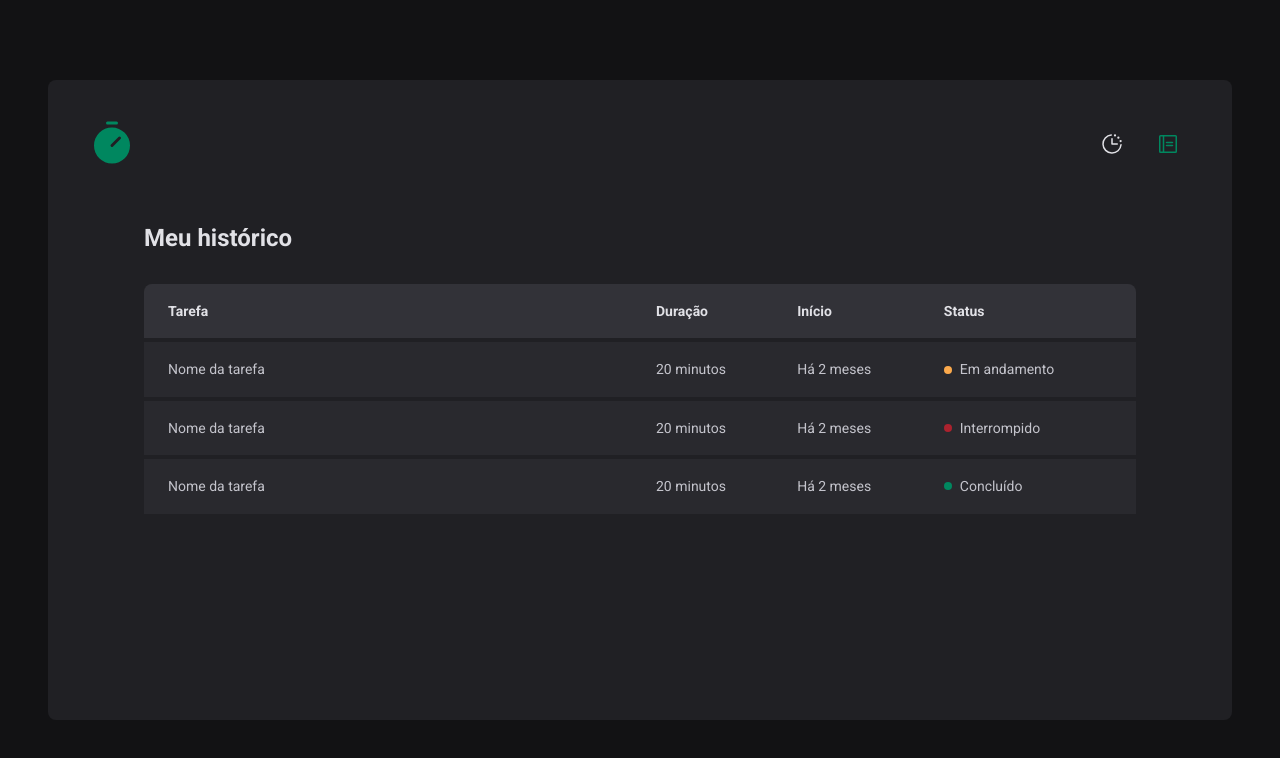
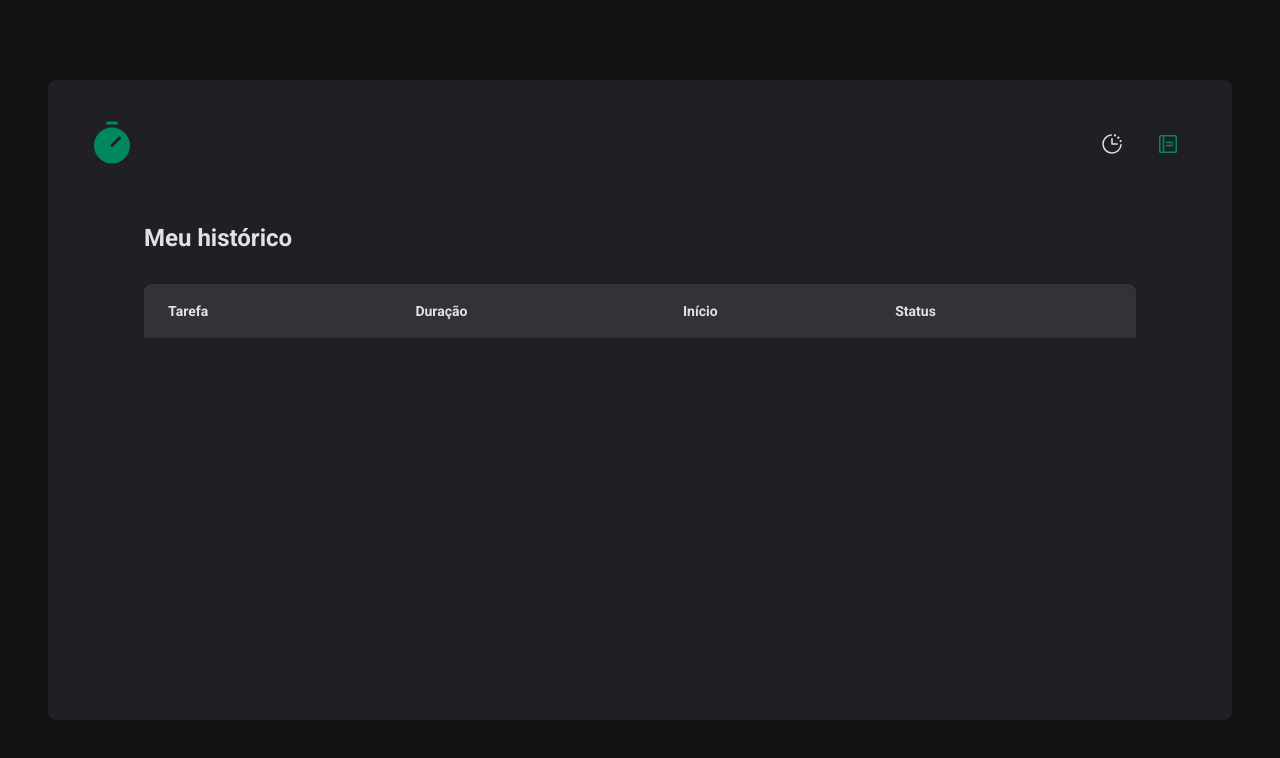
Before and after one commit to gabrielcaputo/pomodoro-timer, a React (Vite) app: page /history in a window 1280 px wide. Shown: the top 758 px of the page. Built offline with nearby package versions, Linux system fonts and the light colour scheme.

Commit message:
Remove o Context da Home e envolve ela nas rotas

```diff
--- a/src/App.tsx
+++ b/src/App.tsx
@@ -3,13 +3,16 @@
 import { defaultTheme } from './styles/themes/default'
 import { GlobalStyle } from './styles/global'
 import { Router } from './Router'
+import { CyclesContextProvider } from './contexts/CyclesContext'
 
 export function App() {
 
   return (
     <ThemeProvider theme={defaultTheme}>
       <BrowserRouter>
-        <Router />
+        <CyclesContextProvider>
+          <Router />
+        </CyclesContextProvider>
       </BrowserRouter>
       <GlobalStyle />
     </ThemeProvider>
--- /dev/null
+++ b/src/contexts/CyclesContext.tsx
@@ -0,0 +1,103 @@
+import { ReactNode, createContext, useState } from "react";
+
+interface Cycle {
+  id: string,
+  task: string,
+  minutesAmount: number,
+  startDate: Date,
+  interruptedDate?: Date,
+  finishedDate?: Date,
+}
+
+interface CreateCycleData {
+  task: string,
+  minutesAmount: number
+}
+
+interface CyclesContextType {
+  cycles: Cycle[],
+  activeCycle: Cycle | undefined,
+  activeCycleId: string | null,
+  amountSecondsPassed: number,
+  markCycleAsFinished: () => void,
+  setSecondsPassed: (seconds: number) => void,
+  createNewCycle: (data: CreateCycleData) => void,
+  interruptCurrentCycle: () => void,
+}
+
+export const CyclesContext = createContext({} as CyclesContextType)
+
+interface CyclesContextProviderProps {
+  children: ReactNode
+}
+
+export function CyclesContextProvider({ children }: CyclesContextProviderProps) {
+  const [cycles, setCycles] = useState<Cycle[]>([])
+  const [activeCycleId, setActiveCycleId] = useState<string | null>(null)
+  const [amountSecondsPassed, setAmountSecondsPassed] = useState(0)
+  const activeCycle = cycles.find(cycle => cycle.id === activeCycleId)
+
+  function setSecondsPassed(seconds: number) {
+    setAmountSecondsPassed(seconds)
+  }
+
+  function markCycleAsFinished() {
+    setCycles(state =>
+      state.map(cycle => {
+        if (cycle.id === activeCycleId) {
+          return {
+            ...cycle,
+            finishedDate: new Date()
+          }
+        } else {
+          return cycle
+        }
+      })
+    )
+  }
+
+  function createNewCycle(data: CreateCycleData) {
+    const id = String(new Date().getTime())
+    const newCycle: Cycle = {
+      id,
+      task: data.task,
+      minutesAmount: data.minutesAmount,
+      startDate: new Date(),
+    }
+
+    setActiveCycleId(id)
+    setAmountSecondsPassed(0)
+    setCycles((state) => [...state, newCycle])
+  }
+
+  function interruptCurrentCycle() {
+    setCycles(state =>
+      state.map(cycle => {
+        if (cycle.id === activeCycleId) {
+          return {
+            ...cycle,
+            interruptedDate: new Date()
+          }
+        } else {
+          return cycle
+        }
+      })
+    )
+    setActiveCycleId(null)
+  }
+
+  return (
+    <CyclesContext.Provider value={{
+      cycles,
+      activeCycle,
+      activeCycleId,
+      amountSecondsPassed,
+      markCycleAsFinished,
+      setSecondsPassed,
+      createNewCycle,
+      interruptCurrentCycle
+    }}>
+      {children}
+    </CyclesContext.Provider>
+  )
+}
--- a/src/pages/History/index.tsx
+++ b/src/pages/History/index.tsx
@@ -1,10 +1,14 @@
+import { useContext } from "react";
+import { formatDistanceToNow } from 'date-fns'
+import ptBR from 'date-fns/locale/pt-BR'
 import { HistoryContainer, HistoryList, Status } from "./styles";
+import { CyclesContext } from "../../contexts/CyclesContext";
 
 export function History() {
+  const { cycles } = useContext(CyclesContext)
   return (
     <HistoryContainer>
       <h1>Meu histórico</h1>
-
       <HistoryList>
         <table>
           <thead>
@@ -16,30 +20,23 @@
             </tr>
           </thead>
           <tbody>
-            <tr>
-              <td>Nome da tarefa</td>
-              <td>20 minutos</td>
-              <td>Há 2 meses</td>
-              <td>
-                <Status $statusColor="yellow">Em andamento</Status>
-              </td>
-            </tr>
-            <tr>
-              <td>Nome da tarefa</td>
-              <td>20 minutos</td>
-              <td>Há 2 meses</td>
-              <td>
-                <Status $statusColor="red">Interrompido</Status>
-              </td>
-            </tr>
-            <tr>
-              <td>Nome da tarefa</td>
-              <td>20 minutos</td>
-              <td>Há 2 meses</td>
-              <td>
-                <Status $statusColor="green">Concluído</Status>
-              </td>
-            </tr>
+            {cycles.map(cycle => {
+              return (
+                <tr key={cycle.id}>
+                  <td>{cycle.task}</td>
+                  <td>{cycle.minutesAmount} minutos</td>
+                  <td>{formatDistanceToNow(cycle.startDate, {
+                    addSuffix: true,
+                    locale: ptBR
+                  })}</td>
+                  <td>
+                    { cycle.finishedDate && <Status $statusColor="green">Concluído</Status>}
+                    { cycle.interruptedDate && <Status $statusColor="red">Interrompido</Status>}
+                    { !cycle.finishedDate && !cycle.interruptedDate && <Status $statusColor="yellow">Em andamento</Status>}
+                  </td>
+                </tr>
+              )
+            })}
           </tbody>
         </table>
       </HistoryList>
--- a/src/pages/Home/components/Countdown/index.tsx
+++ b/src/pages/Home/components/Countdown/index.tsx
@@ -1,7 +1,7 @@
 import { useContext, useEffect } from "react";
 import { CountdownContainer, Separator } from "./styles";
 import { differenceInSeconds } from "date-fns";
-import { CyclesContext } from "../..";
+import { CyclesContext } from "../../../../contexts/CyclesContext";
 
 export function Countdown() {
   const { activeCycle, markCycleAsFinished, setSecondsPassed, amountSecondsPassed } = useContext(CyclesContext)
--- a/src/pages/Home/components/NewCycleForm/index.tsx
+++ b/src/pages/Home/components/NewCycleForm/index.tsx
@@ -1,7 +1,7 @@
 import { FormContainer, MinutesAmountInput, TaskInput } from "./styles";
 
 import { useContext } from "react";
-import { CyclesContext } from "../..";
+import { CyclesContext } from "../../../../contexts/CyclesContext";
 import { useFormContext } from "react-hook-form";
 
 export function NewCycleForm() {
--- a/src/pages/Home/index.tsx
+++ b/src/pages/Home/index.tsx
@@ -1,5 +1,4 @@
 import { HandPalm, Play } from "@phosphor-icons/react";
-import { createContext, useState } from "react";
 import {
   HomeContainer,
   StartCountdownButton,
@@ -10,25 +9,8 @@
 import { FormProvider, useForm } from "react-hook-form";
 import { zodResolver } from '@hookform/resolvers/zod';
 import * as zod from 'zod';
-
-interface Cycle {
-  id: string,
-  task: string,
-  minutesAmount: number,
-  startDate: Date,
-  interruptedDate?: Date,
-  finishedDate?: Date,
-}
-
-interface CyclesContextType {
-  activeCycle: Cycle | undefined,
-  activeCycleId: string | null,
-  amountSecondsPassed: number,
-  markCycleAsFinished: () => void,
-  setSecondsPassed: (seconds: number) => void,
-}
-
-export const CyclesContext = createContext({} as CyclesContextType);
+import { useContext } from "react";
+import { CyclesContext } from "../../contexts/CyclesContext";
 
 const newCycleFormValidationSchema = zod.object({
   task: zod.string().min(1, 'Informe a tarefa'),
@@ -41,12 +23,7 @@
 type NewCycleFormData = zod.infer<typeof newCycleFormValidationSchema>
 
 export function Home() {
-
-  const [cycles, setCycles] = useState<Cycle[]>([])
-  const [activeCycleId, setActiveCycleId] = useState<string | null>(null)
-  const [amountSecondsPassed, setAmountSecondsPassed] = useState(0)
-  const activeCycle = cycles.find(cycle => cycle.id === activeCycleId)
-
+  const { activeCycle, createNewCycle, interruptCurrentCycle } = useContext(CyclesContext)
   const newCycleForm = useForm<NewCycleFormData>({
     resolver: zodResolver(newCycleFormValidationSchema),
     defaultValues: {
@@ -58,74 +35,22 @@
   const task = watch('task');
   const isSubmitDisabled = !task;
 
-  function setSecondsPassed(seconds: number) {
-    setAmountSecondsPassed(seconds)
-  }
-
-  function markCycleAsFinished() {
-    setCycles(state =>
-      state.map(cycle => {
-        if (cycle.id === activeCycleId) {
-          return {
-            ...cycle,
-            finishedDate: new Date()
-          }
-        } else {
-          return cycle
-        }
-      })
-    )
-  }
-
   function handleCreateNewCycle(data: NewCycleFormData) {
-    const id = String(new Date().getTime())
-    const newCycle: Cycle = {
-      id,
-      task: data.task,
-      minutesAmount: data.minutesAmount,
-      startDate: new Date(),
-    }
-
-    setActiveCycleId(id)
-    setAmountSecondsPassed(0)
-    setCycles((state) => [...state, newCycle])
-    reset();
-  }
-
-  function handleInterruptCycle() {
-    setCycles(state =>
-      state.map(cycle => {
-        if (cycle.id === activeCycleId) {
-          return {
-            ...cycle,
-            interruptedDate: new Date()
-          }
-        } else {
-          return cycle
-        }
-      })
-    )
-    setActiveCycleId(null)
+    createNewCycle(data)
+    reset()
   }
 
   return (
     <HomeContainer>
       <form onSubmit={handleSubmit(handleCreateNewCycle)}>
-        <CyclesContext.Provider value={{
-          activeCycle,
-          activeCycleId,
-          amountSecondsPassed,
-          markCycleAsFinished,
-          setSecondsPassed
-        }}>
-          <FormProvider {...newCycleForm}>
-            <NewCycleForm />
-          </FormProvider>
-          <Countdown />
-        </CyclesContext.Provider>
+
+        <FormProvider {...newCycleForm}>
+          <NewCycleForm />
+        </FormProvider>
+        <Countdown />
 
         { activeCycle ? (
-          <StopCountdownButton onClick={handleInterruptCycle} type="button">
+          <StopCountdownButton onClick={interruptCurrentCycle} type="button">
             <HandPalm size={24} /> Interromper
           </StopCountdownButton>
         ) : (
```
